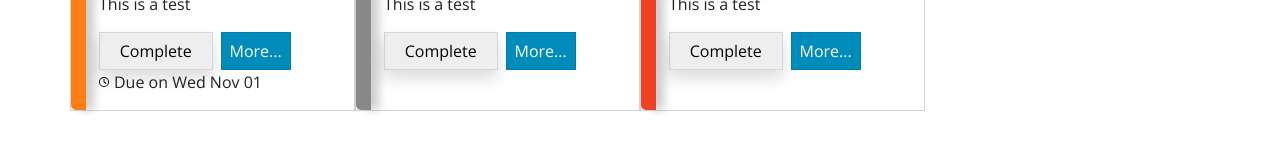
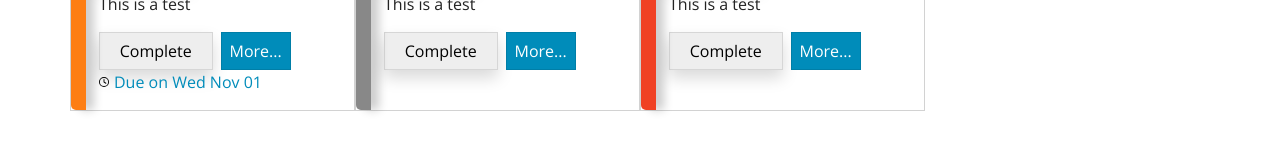
Before and after one commit to NightenDushi/bug-tracker-front-end, a React (Vite) app: page / in a window 1280 px wide. Shown: the part 373-524 px from the top of the page. Built offline with nearby package versions, Linux system fonts and the light colour scheme.

Commit message:
Ticket due date color change

```diff
--- a/src/Tickets/TicketDueDate.tsx
+++ b/src/Tickets/TicketDueDate.tsx
@@ -4,7 +4,13 @@
     dueDate:(Date|undefined)
 }
 export function TicketDueDate(props:TicketDueDateProps) {
-    const DateString = props.dueDate?.toDateString();
-
-    if (DateString !== undefined && (DateString!=="Invalid Date")) return (<p className="d-block m-0"><img alt="clock icon" src={clockIcon} width="10" style={{ marginBottom: 3, marginRight: 5 }} />{"Due on " + DateString.slice(0, -5)}</p>);
+    const DateString:(string|undefined) = props.dueDate?.toDateString();
+    //1 > Today, 2 > Past
+    const isDueDateTodayOrPast:number = (()=>{
+        if ((props.dueDate===undefined) || (props.dueDate > new Date())) return 0
+        const DateGap = (new Date().getTime() - props.dueDate.getTime())
+        if (DateGap>86400000) return 2 // 86400000 = 24h
+        return 1
+    })();
+    if (DateString !== undefined && (DateString!=="Invalid Date")) return (<p className={"d-block m-0"+((isDueDateTodayOrPast==2)?" text-danger":((isDueDateTodayOrPast==1)?" text-warning":" text-primary"))}><img alt="clock icon" src={clockIcon} width="10" style={{ marginBottom: 3, marginRight: 5 }} />{"Due on " + DateString.slice(0, -5)}</p>);
 }
```
